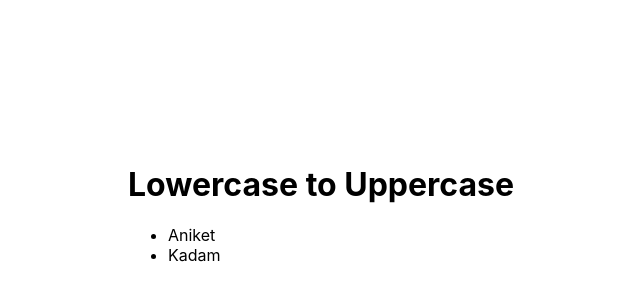
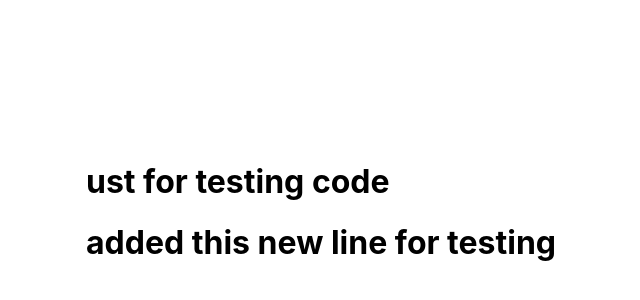
Before and after one commit to aniket2727/react-interview-problems, a React (Create React App) app in the folder app/: page / in a window 1280 px wide. Shown: the part 188-488 px from the top of the page, without its empty margins (319-959 px from the left). Built offline with nearby package versions, Linux system fonts and the light colour scheme.

Commit message:
add code

```diff
--- a/app/src/App.js
+++ b/app/src/App.js
@@ -191,10 +191,11 @@ import Code203 from "./Code203";
 import Code206 from "./Code206";
 import Code207 from "./Code207";
 import Code208 from "./Code208";
+import Code209 from "./Code209";
 function App() {
   return (
     <div>
-       <Code208/>
+       <Code209/>
     </div>
   );
 }
--- a/app/src/Code209.js
+++ b/app/src/Code209.js
@@ -4,6 +4,7 @@ const Code209 = () => {
   return (
     <div>
       <h1>ust for testing code </h1>
+      <h1>added this new line for testing</h1>
     </div>
   )
 }
```
